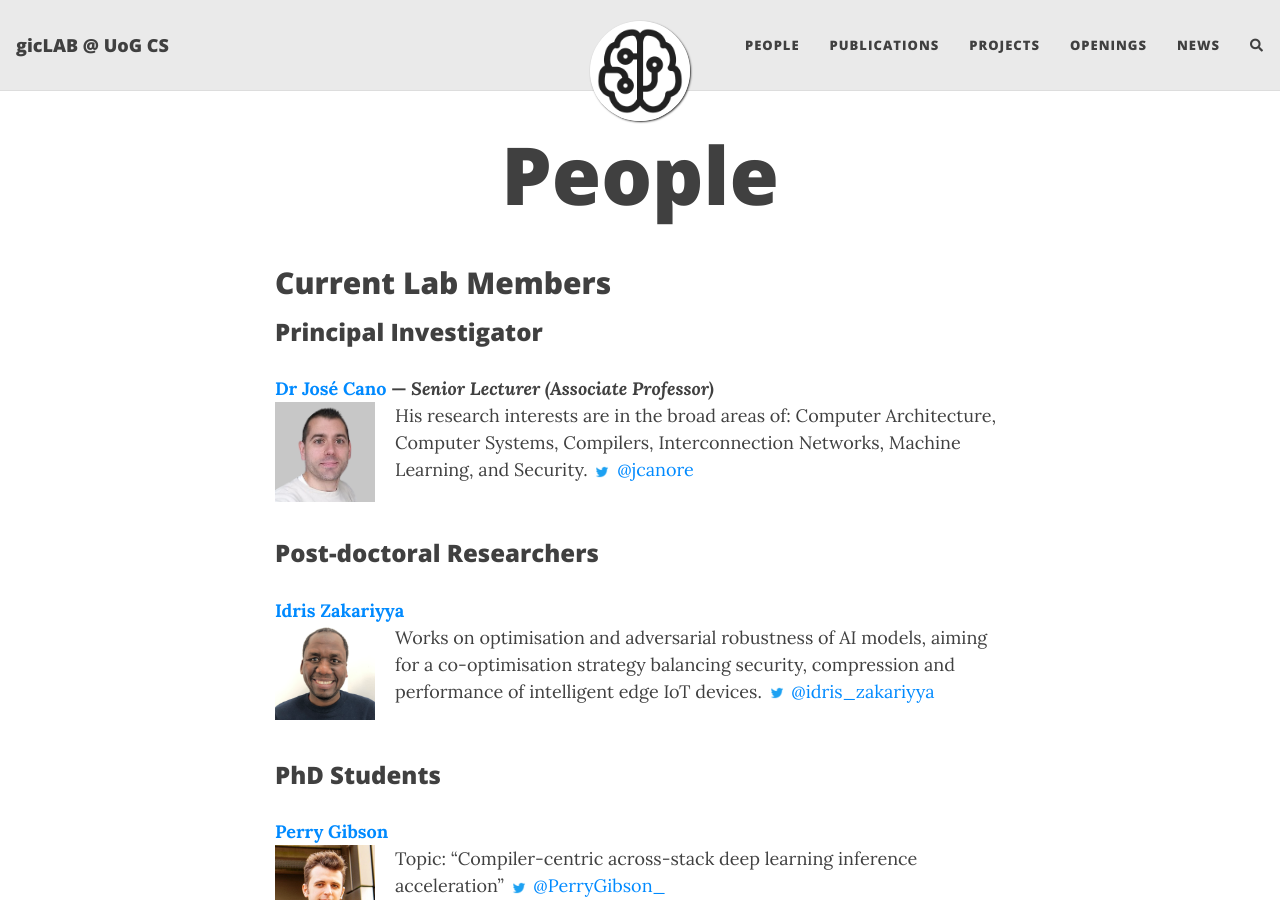
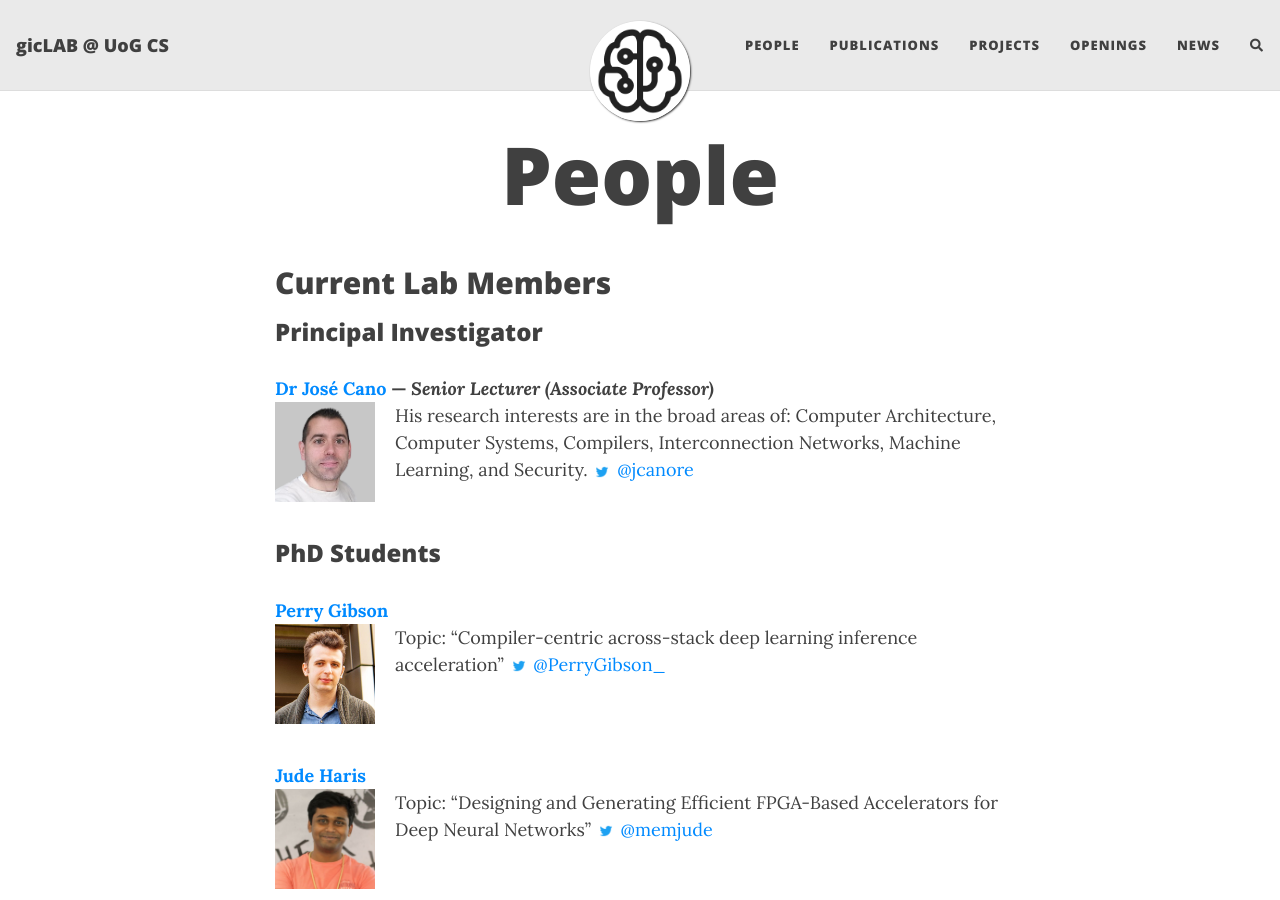
Before and after one commit to gicLAB/gicLAB.github.io, a Jekyll site: the page built from people.md, in a window 1280 px wide and 900 px high. Built offline with Jekyll 4.4.1, drawn with Linux system fonts in a browser that asks for light colours; nearby versions of some CDN libraries; comment, search, counter and statistics services are not loaded; some of the changed text lies outside the part shown.

Commit message:
Update people.md

```diff
--- a/people.md
+++ b/people.md
@@ -12,11 +12,7 @@
 <img src="/assets/img/Twitter_Logo_Blue.png" width="20px"> [@jcanore](https://twitter.com/jcanore)
 <br><br>
 
-### Post-doctoral Researchers
-**[Idris Zakariyya](https://www.gla.ac.uk/schools/computing/staff/idriszakariyya/)** <br>  <img src="/assets/img/people/idris.png" width="100px" style="float: left; margin-right: 20px;">
-Works on optimisation and adversarial robustness of AI models, aiming for a co-optimisation strategy balancing security, compression and performance of intelligent edge IoT devices.
-<img src="/assets/img/Twitter_Logo_Blue.png" width="20px"> [@idris_zakariyya](https://twitter.com/idris_zakariyya)
-<br><br>
+<!-- ### Post-doctoral Researchers -->
 
 ### PhD Students
 
```
Also changed, not shown: other parts of people.md (+1 -0 lines).
